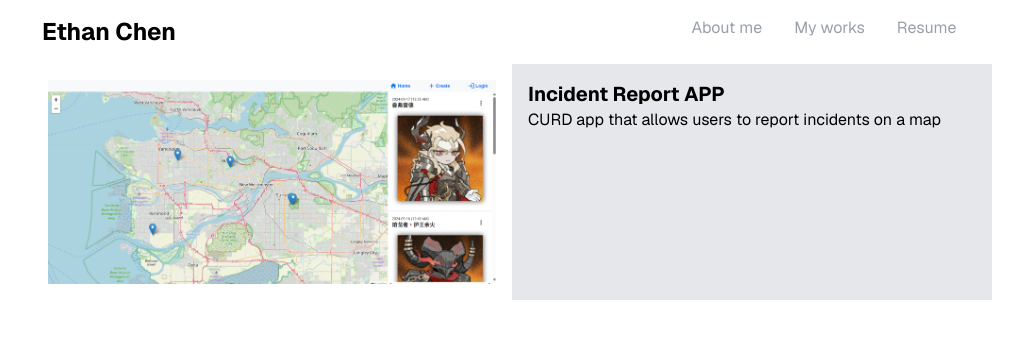
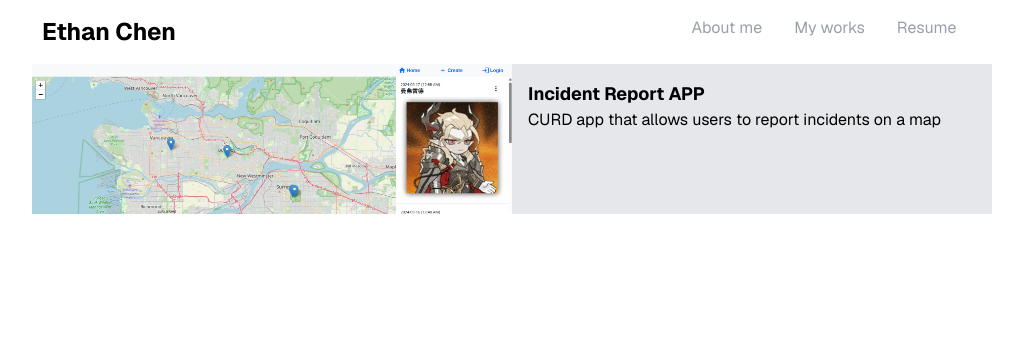
Before and after one commit to YEEthanCC/my-website, a Next.js app: page /my-website/projects in a window 1280 px wide. Shown: the top 338 px of the page, without its empty margins (128-1151 px from the left). Built offline with nearby package versions, Linux system fonts and the light colour scheme.

Commit message:
fixed project image size exceed parent

```diff
--- a/src/app/about/page.tsx
+++ b/src/app/about/page.tsx
@@ -16,7 +16,6 @@ export default function AboutPage() {
                         <li>Developed tools utilizing GenAI to automate testing process for apps</li>
                         <li>Designed and implemented AI agents automating customer product inquireies reducing sales team workload</li>
                     </ul>
-                    <li className="mt-4 font-bold">Lv. 108 on Arknights</li>
                 </ul>
             </div>
         </div>
--- a/src/components/project-card.tsx
+++ b/src/components/project-card.tsx
@@ -4,10 +4,12 @@ import { redirect } from 'next/navigation'
 export default function ProjectCard({imageURL, title, description, linkToProject}: {imageURL: string, title: string, description: string, linkToProject: string}) {
 
     return (
-        <div className="grid grid-cols-2 w-3/4 h-[50px]" onClick={() => {redirect(linkToProject)}}>
-            <img src={imageURL} className="h-full p-4 "></img>
-            <div className="h-full p-4 bg-gray-200">
-                <h1 className="text-xl font-bold">{title}</h1>
+        <div className="grid grid-cols-2 w-3/4 h-[150px]" onClick={() => {redirect(linkToProject)}}>
+            <div className='col-start-1 col-span-1 h-full overflow-hidden'>
+                <img src={imageURL} className="w-full"></img>
+            </div>
+            <div className="h-full bg-gray-200 p-4">
+                <h1 className="text-lg font-bold">{title}</h1>
                 <p>{description}</p>
             </div>
         </div>
```
